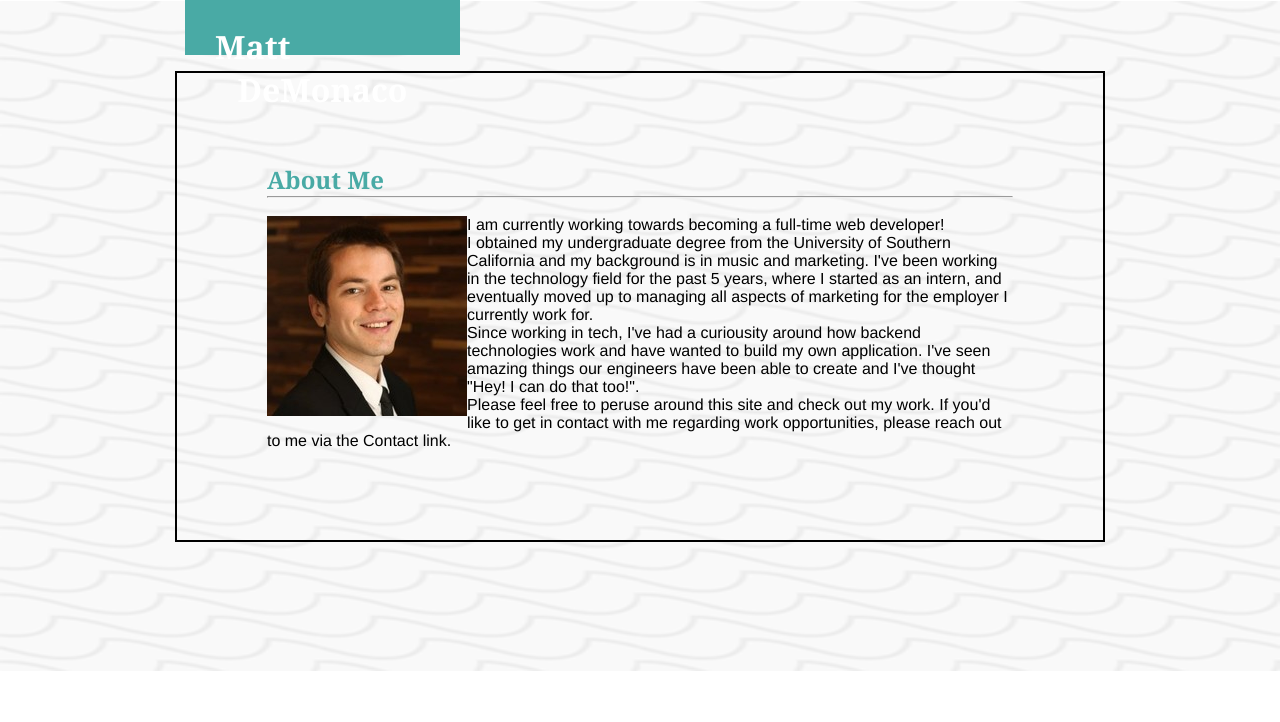
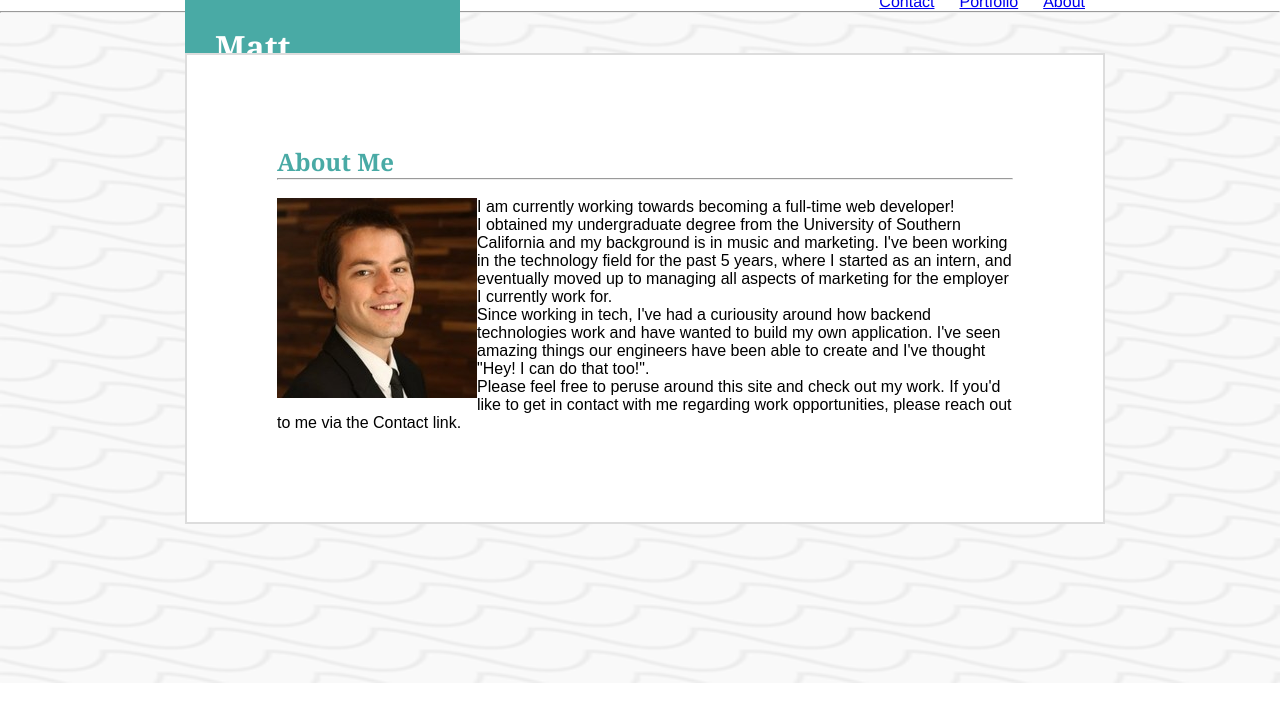
Before and after one commit to demonaco/Basic-Portfolio-Working, a plain HTML site: page index.html in a window 1280 px wide. Shown: the top 722 px of the page. Drawn offline with Linux system fonts and the light colour scheme; files that its build step writes are made by us from their sources.

Commit message:
nav bar line, in-line about me information, css applied to portfolio.html

```diff
--- a/assets/css/style.css
+++ b/assets/css/style.css
@@ -12,18 +12,23 @@ h1{
     position: relative;
     top: 72px;
     font-family: 'Georgia', Times, Times New Roman, serif;
-
 }
-
-
 
 header {
 height: 75px;
 }
 
+.topLinks{
+display: block;
+top: -10px;
+margin: 10px 10px 10px 10px;
+}
+
 #topLine {
 width: 100%;
-
+float: left;
+color: #cccccc;
+margin: 0%;
 }
 
 .background{
@@ -59,14 +64,19 @@ color: #49aaa5;
 font-family: 'Georgia', Times, Times New Roman, serif;
 }
 
+#bottomLine{
+    color: #dddddd;
 
+}
 .aboutMeSection {
 float: top;
 padding: 90px;
-margin: 0px 175px 0px 175px;
-border: 2px black solid;
+margin: 0px 175px 0px 185px;
+border: 2px #dddddd solid;
 position: relative;
-top: -600px;
+top: -630px;
+background-color: #ffffff;
+font-family: 'Arial', 'Helvetica Neue', Helvetica, sans-serif;
 
 }
 
@@ -86,22 +96,21 @@ float: left;
 float: right;
 padding-right: 25px;
 margin-right: 160px;
-position: absolute;
-
+display: inline;
 }
 
 #portfolio {
     float: right;
     padding-right: 25px;
-    position: relative;
     top: 0;
+    display: inline;
 }
 
 #contact {
-    float:right;
+    float: right;
     padding-right: 25px;
-    position: relative;
     top: 0;
+    display: inline;
 }
 
 #footer{
--- a/index.html
+++ b/index.html
@@ -11,16 +11,18 @@
 <body>
         <header>
     <h1 class="myName">Matt DeMonaco</h1>
+    <div class="topLinks">
         <p id="aboutMe"><a href=#>About</a></p>
         <p id="portfolio"><a href=#>Portfolio</a></p>
         <p id="contact"><a href=#>Contact</a></p>
+    </div>
    <hr id="topLine">
         </header>
                    <div><img src="ripples.png" class="background"></div>
    <div class="aboutMeSection">
     <h2 class=aboutMe box>About Me</h2>
     <div class="belowAboutMe"></div>
-    <hr>
+    <hr id="bottomLine">
     <br>
     <img src="0.jpg" align="left" class="clearfix">
     <div class="paragraphs">
```
Also changed, not shown: portfolio.html (+1 -0 lines).
